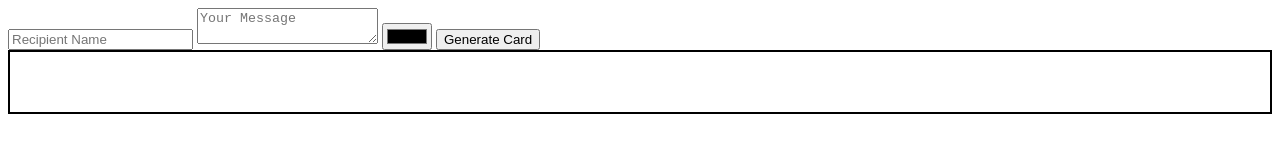
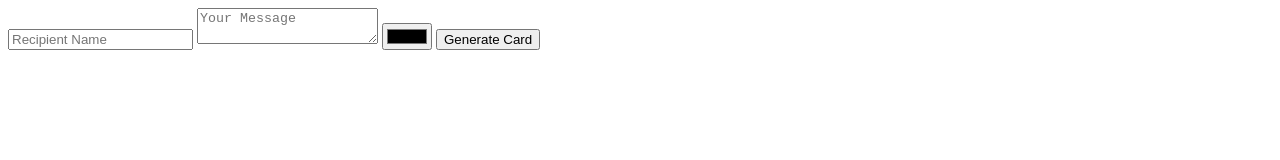
Before and after one commit to BarathiShankar/Practice-Files, a plain HTML site: page Asses_1_Sample.html in a window 1280 px wide. Drawn offline with Linux system fonts and the light colour scheme.

Commit message:
optimized by reducing the contents

```diff
--- a/Asses_1_Sample.html
+++ b/Asses_1_Sample.html
@@ -4,7 +4,6 @@
 
     </head>
     <body>
-        <div class="inputs">
     <input type="text" id="nameInput" placeholder="Recipient Name">
     <textarea id="msgInput" placeholder="Your Message"></textarea>
     <input type="color" id="colorPicker">
@@ -33,9 +32,8 @@
     card.setAttribute('data-theme', 'custom');
 });
         </script>
-</div>
 
-<div id="cardDisplay" data-theme="light" style="padding: 20px; border: 2px solid #000;">
+<div id="cardDisplay" data-theme="light" style="padding: 20px">
     <h2 id="displayName"></h2>
     <p id="displayMsg"></p>
 </div>
```
